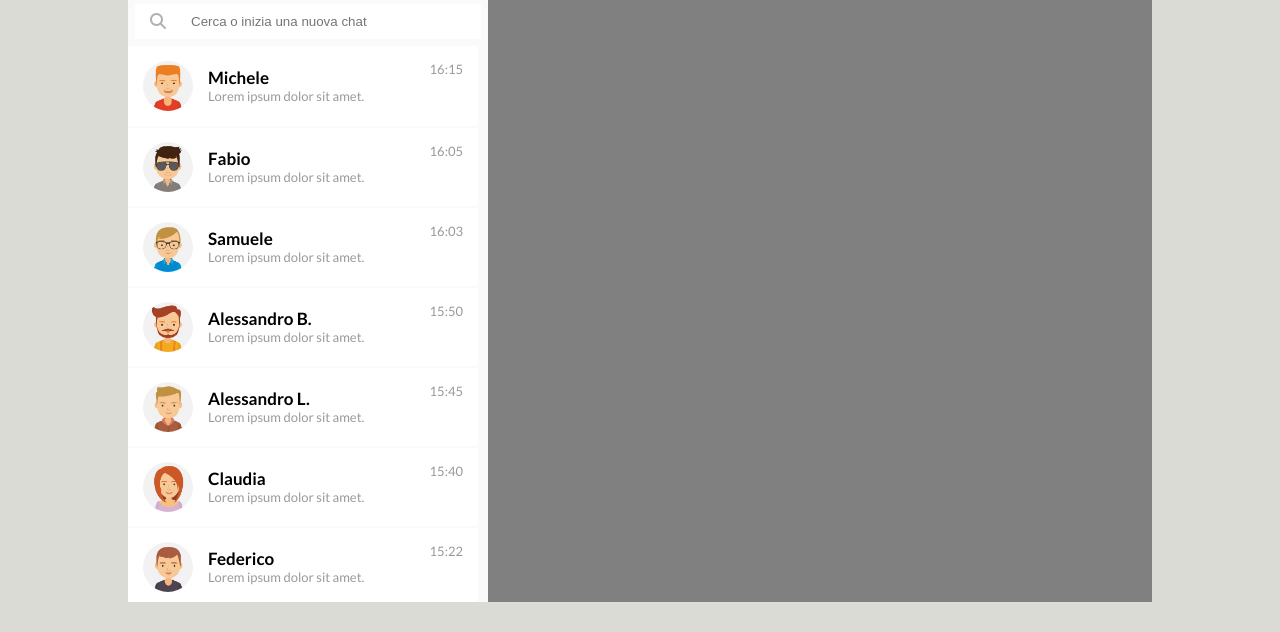
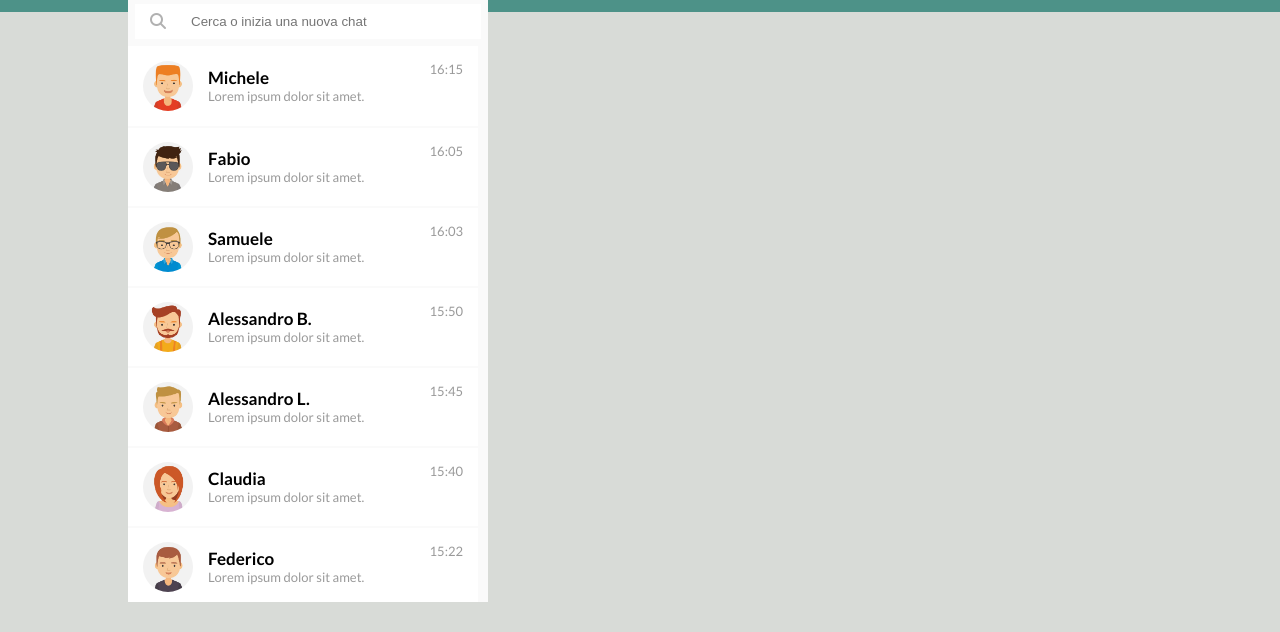
Before and after one commit to MattiaBologna/html-css-boolzapp, a plain HTML site: page index.html in a window 1280 px wide. Shown: the part 168-800 px from the top of the page. Drawn offline with Linux system fonts and the light colour scheme.

Commit message:
Add: 2 colored background

```diff
--- a/css/style.css
+++ b/css/style.css
@@ -47,14 +47,14 @@ body {
 
 #app {
     height: 100vh;
-    background-color: var(--light-green);
+    background: rgb(216,219,215);
+    background: linear-gradient(180deg, rgba(77,146,136,1) 180px, rgba(216,219,215,1) 180px);
 }
 
 .app {
     height: 100%;
     width: 100%;
     display: flex;
-    background-color: var(--light-green);
 }
 
 .sidebar {
--- a/index.html
+++ b/index.html
@@ -10,7 +10,7 @@
     <link href="https://fonts.googleapis.com/css2?family=Lato:wght@300;400;700;900&display=swap" rel="stylesheet">
     <link rel="stylesheet" href="./css/style.css">
 </head>
-<body class="debug">
+<body>
 
     <div id="app">
         <div class="app">
```
